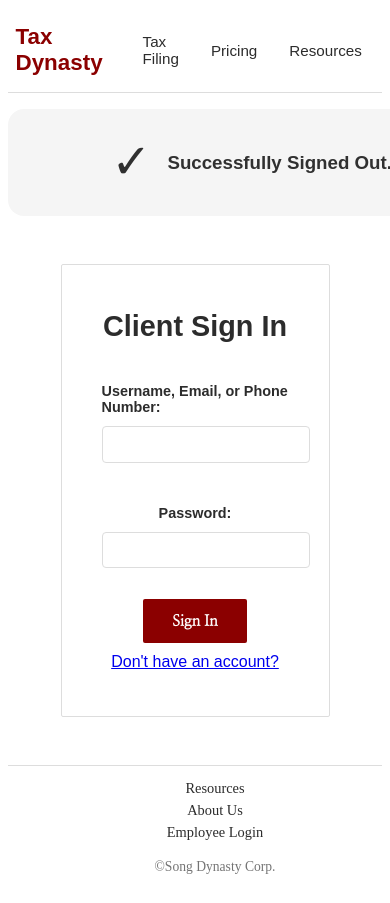
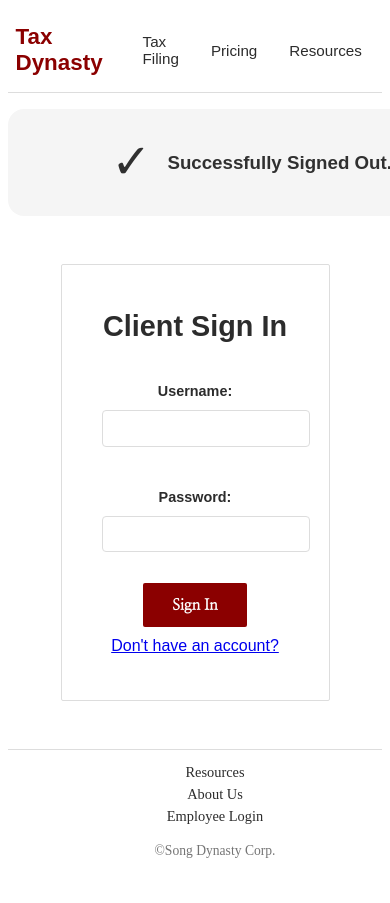
Before and after one commit to nyjackson/cp-325, a React (Vite) app in the folder frontend/: page /signout in a window 390 px wide. Shown: the top 903 px of the page. Built offline with nearby package versions, Linux system fonts and the light colour scheme; no server answers; a web font is replaced by a local one.

Commit message:
Removing listing of phone number and email as possible account lookup criteria

```diff
--- a/frontend/src/components/Accounts/Account.jsx
+++ b/frontend/src/components/Accounts/Account.jsx
@@ -28,15 +28,20 @@ function Account() {
         <div className = "account-details">
           <Hero title={`Welcome Back ${user.first_name}!`} />
           <h1>Account Details</h1>
+           <p>
+            {" "}
+            <b>Name: </b>
+            {user.first_name + " " + user.last_name}
+          </p>
           <p>
             {" "}
             <b>Email: </b>
-            {user.contact?.email || user.personal_contact?.email || ""}
+            {user.contact?.email || ""}
           </p>
           <p>
             {" "}
             <b>Phone: </b>
-            {user.contact?.phone || user.personal_contact?.phone || ""}
+            {user.contact?.phone|| ""}
           </p>
           <p>
             {" "}
--- a/frontend/src/components/Accounts/EmployeeLogin.jsx
+++ b/frontend/src/components/Accounts/EmployeeLogin.jsx
@@ -39,7 +39,7 @@ function EmployeeLogin(){
   {showMessage ? <MessageBox />: ''}
   {!isLoggedIn ? <form ref = {formRef} onSubmit = {handleLogin} id = "sign-in">
     <h1>Employee Sign In</h1>
-        <label htmlFor="uname">Username or Email: </label>
+        <label htmlFor="uname">Username: </label>
         <input
           type="text"
           id="uname"
--- a/frontend/src/components/Accounts/SignIn.jsx
+++ b/frontend/src/components/Accounts/SignIn.jsx
@@ -41,7 +41,7 @@ function SignIn() {
   {showMessage ? <MessageBox />: ''}
   {!isLoggedIn ? <form ref = {formRef} onSubmit = {handleLogin} id = "sign-in">
     <h1>Client Sign In</h1>
-        <label htmlFor="uname">Username, Email, or Phone Number: </label>
+        <label htmlFor="uname">Username: </label>
         <input
           type="text"
           id="uname"
--- a/frontend/src/components/Taxes/Taxes.jsx
+++ b/frontend/src/components/Taxes/Taxes.jsx
@@ -17,7 +17,7 @@ function Taxes() {
       <Link to = "/quiz" className = "tlink">Take The Quiz</Link>
       </div>
       <div id = "review-gallery">
-        <h2>Reviews Here</h2>
+        {/* <h2>Reviews Here</h2> */}
       </div>
     </>
   );
```
